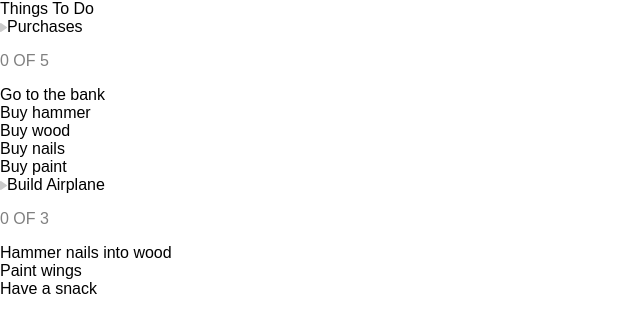
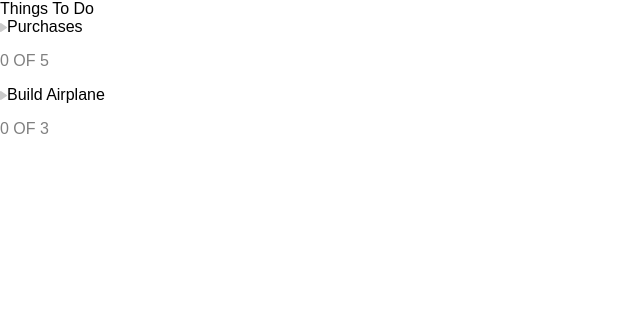
Before and after one commit to kariabancroft/task-list, a React (Create React App) app: page / in a window 1280 px wide. Shown: the top 332 px of the page, without its empty margins (0-640 px from the left). Built offline with nearby package versions, Linux system fonts and the light colour scheme.

Commit message:
add toggle functionality to task group to show or hide task list

```diff
--- a/src/components/TaskGroup.js
+++ b/src/components/TaskGroup.js
@@ -9,21 +9,39 @@ class TaskGroup extends Component {
     tasks: PropTypes.array.isRequired
   }
 
+  constructor() {
+    super();
+
+    this.state = {
+      showTaskList: false
+    };
+  }
+
+  onGroupClick = () => {
+    // Toggle the value to show or hide the list
+    this.setState({ showTaskList: !this.state.showTaskList });
+  }
+
   render() {
     const completedCount = this.props.tasks.reduce((total, task) => {
       return (task.completedAt !== null) ? total + 1: total;
     }, 0);
 
+    let taskList = "";
+    if (this.state.showTaskList) {
+      taskList = <TaskGroupList tasks={ this.props.tasks } />;
+    }
+
     return (
       <section className="task-group">
-        <section className="task-group-overview">
+        <section className="task-group-overview" onClick={ this.onGroupClick }>
           <img src={ Group }/>
           { this.props.name }
           <p className="background">
             { completedCount } OF { this.props.tasks.length }
           </p>
         </section>
-        <TaskGroupList tasks={ this.props.tasks } />
+        { taskList }
       </section>
     );
   }
```
